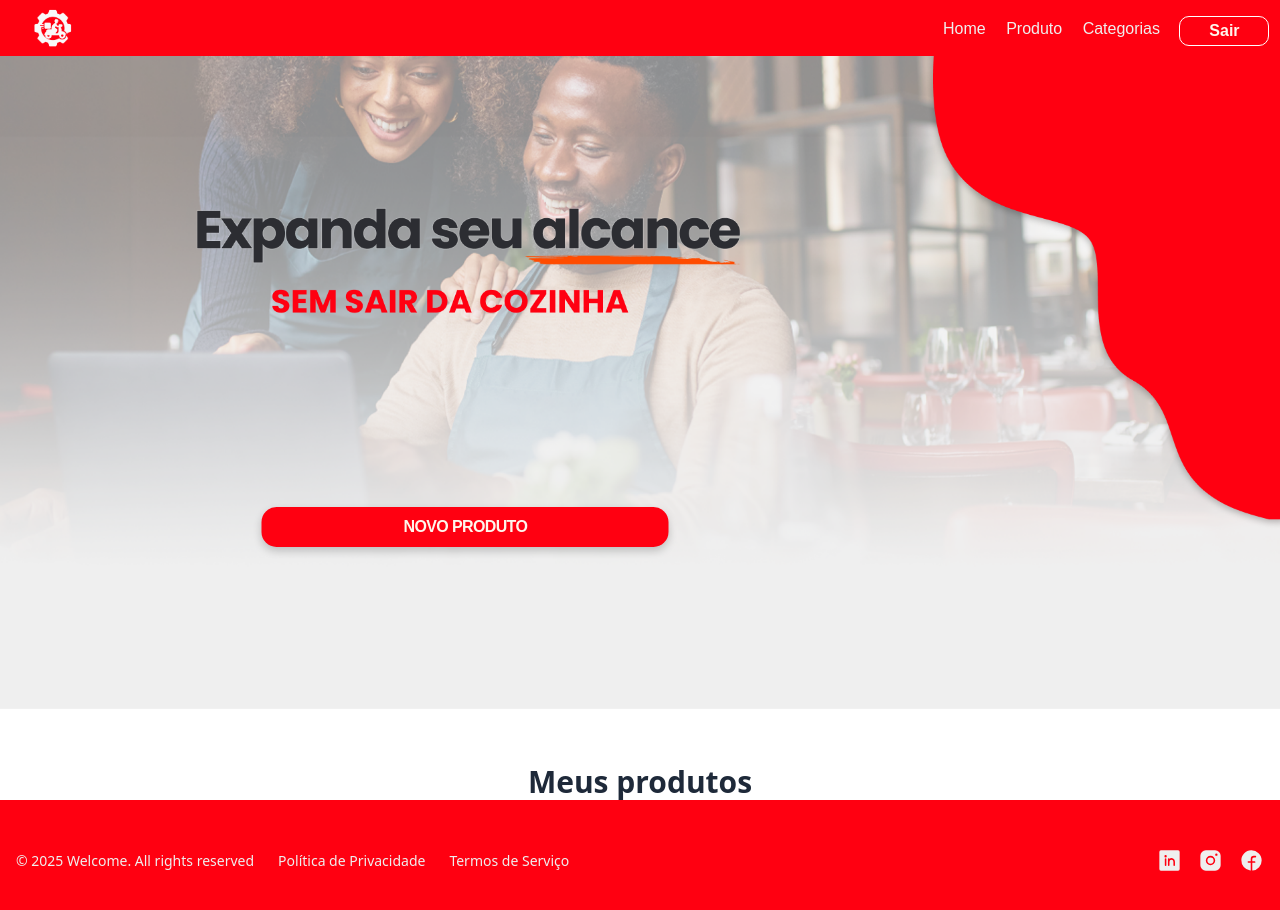
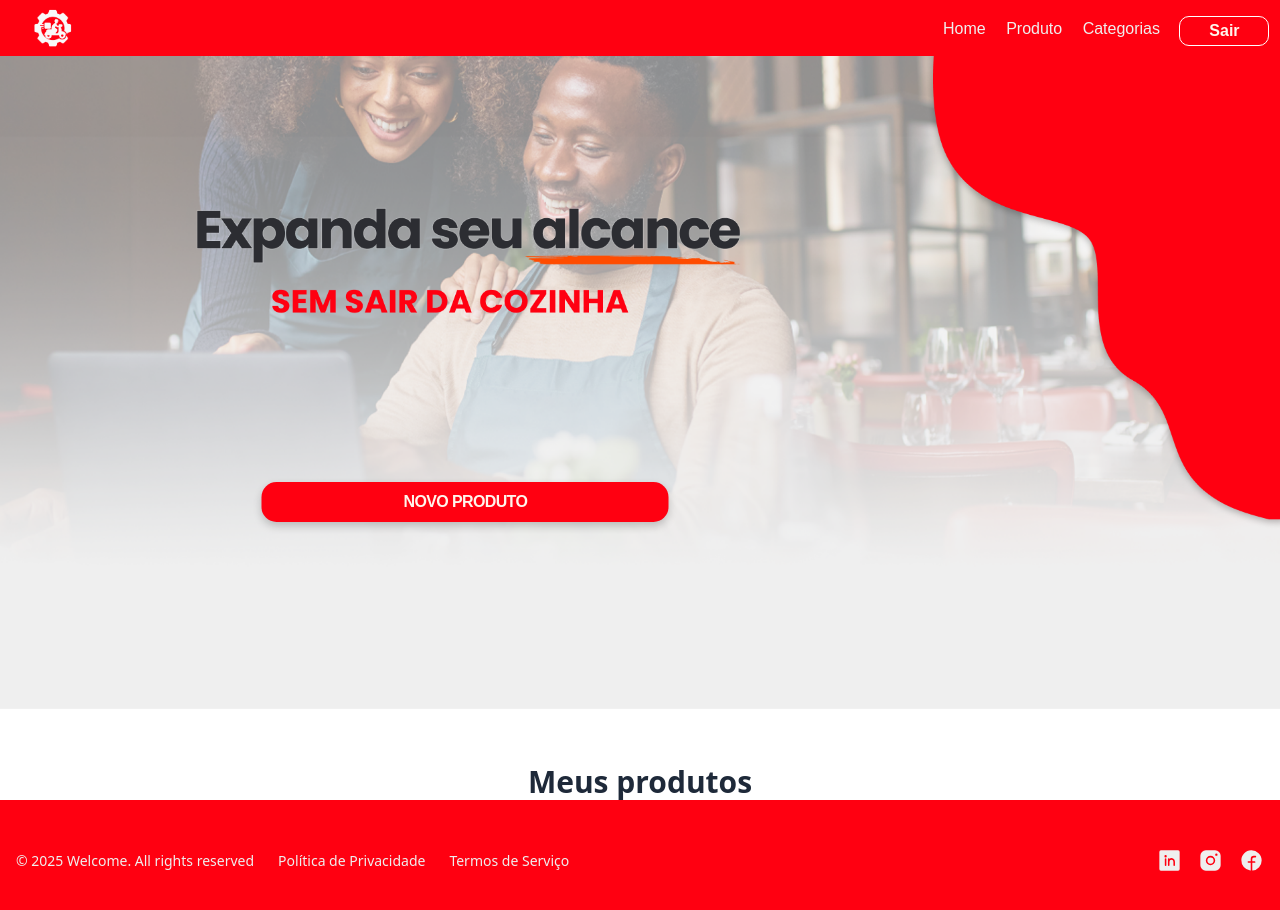
Before and after one commit to 0M1n40/frontDelivery, a React (Vite) app: page / in a window 1280 px wide. Shown: the top 910 px of the page. Built offline with nearby package versions, Linux system fonts and the light colour scheme.

Commit message:
att home

```diff
--- a/src/App.tsx
+++ b/src/App.tsx
@@ -9,11 +9,13 @@ import Home from './pages/home/Home';
 import Cadastro from './pages/cadastro/Cadastro';
 
 
+
 function App() {
   return (
 
     <Router>
       <Navbar />
+
       <div className="min-h-[80vh]">
 
         <Routes>
@@ -25,6 +27,7 @@ function App() {
           <Route path="/categorias" element={<ListaCategoria />} />
           {/* Defina outras rotas conforme necessário */}
         </Routes>
+
       </div>
       <Footer />
     </Router>
--- a/src/components/botaoNovoProduto/BotaoNovoProduto.css
+++ b/src/components/botaoNovoProduto/BotaoNovoProduto.css
@@ -18,7 +18,7 @@
     cursor: pointer;
     transition: all 0.3s ease;
     position: absolute;
-    bottom: 20%;
+    bottom: 170px;
     left: 36%;
     transform: translateX(-50%);
     z-index: 3;
--- a/src/components/categorias/listacategorias/ListaCategorias.tsx
+++ b/src/components/categorias/listacategorias/ListaCategorias.tsx
@@ -1,13 +1,14 @@
 import { useState, useEffect } from "react";
 import Categoria from "../../../models/Categoria";
 import CardCategoria from "../cardcategoria/CardCategoria";
+import { buscar } from "../../../service/Service";
 
 function ListaCategoria() {
     const [categorias, setCategorias] = useState<Categoria[]>([]);
 
     async function buscarCategoria() {
         try {
-            await buscar('/categoria', setCategorias)
+            await buscar('/categorias', setCategorias)
         } catch (error: any) {
             console.log(error)
         }
--- a/src/pages/home/Home.tsx
+++ b/src/pages/home/Home.tsx
@@ -1,6 +1,7 @@
 import "./Home.css";
 import home from "../../utils/img/Home.png";
 import BotaoNovoProduto from "../../components/botaoNovoProduto/BotaoNovoProduto";
+
 
 
 function Home() {
@@ -13,14 +14,13 @@ function Home() {
             backgroundImage: `url(${home})`,
           }}
         >
-
-
           <BotaoNovoProduto />
         </div>
 
         <div className=" flex flex-col items-center justify-center gap-4 mt-10 ">
           <h2 className="text-center text-3xl font-semibold text-gray-800">
             Meus produtos
+
           </h2>
         </div>
       </div>
```
